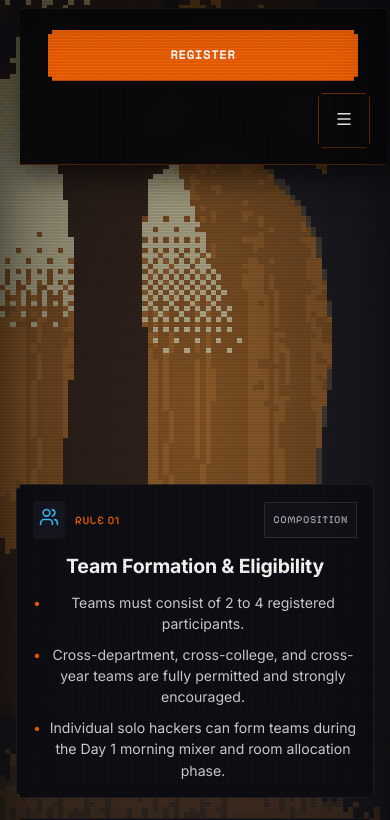
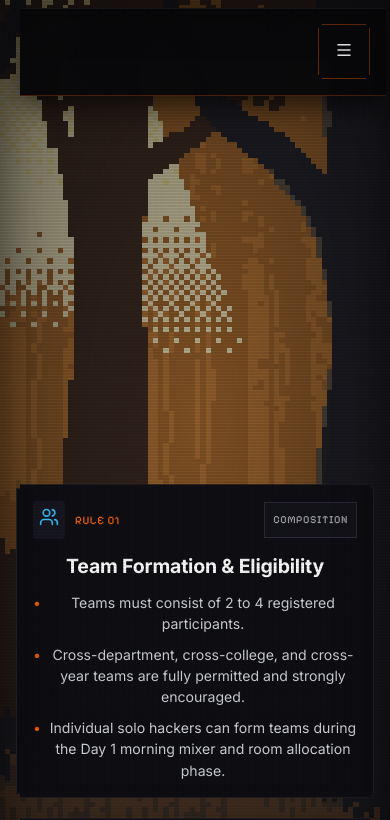
Before and after one commit to chsrikar/hackme-26, a React (Vite) app: page /rules in a window 390 px wide. Shown: the top 820 px of the page. Built offline with nearby package versions, Linux system fonts and the light colour scheme; a web font is replaced by a local one.

Commit message:
fix: hide Register button in mobile navbar, improve mobile menu layout

```diff
--- a/src/styles/global.css
+++ b/src/styles/global.css
@@ -310,14 +310,16 @@ a:hover {
   }
 
   .overmind-header {
+    position: fixed;
     top: 0;
     left: 0;
     right: 0;
     padding: 0;
+    z-index: 1000;
   }
 
   .overmind-nav-container {
-    padding: 12px 16px;
+    padding: 10px 16px;
     background: rgba(10, 10, 12, 0.98);
     border: none;
     border-bottom: 1px solid rgba(242, 98, 7, 0.3);
@@ -326,7 +328,7 @@ a:hover {
     display: flex;
     align-items: center;
     justify-content: space-between;
-    gap: 12px;
+    gap: 8px;
   }
 
   .overmind-nav-center {
@@ -342,58 +344,78 @@ a:hover {
   }
 
   .overmind-nav-center svg {
-    width: 22px !important;
-    height: 22px !important;
+    width: 24px !important;
+    height: 24px !important;
   }
 
   .overmind-nav-center span {
-    font-size: 0.9rem !important;
+    font-size: 0.85rem !important;
+  }
+
+  /* Hide Register button on mobile - will show in menu */
+  .overmind-nav-right > a,
+  .overmind-nav-right > .pixel-btn-wrap {
+    display: none !important;
   }
 
   .overmind-mobile-toggle {
-    display: flex;
-    order: 3;
+    display: flex !important;
     background: transparent;
     border: 1px solid rgba(242, 98, 7, 0.4);
     padding: 8px;
     border-radius: 4px;
+    cursor: pointer;
   }
 
   .overmind-mobile-toggle:hover {
-    background: rgba(242, 98, 7, 0.1);
+    background: rgba(242, 98, 7, 0.2);
+    border-color: rgba(242, 98, 7, 0.6);
   }
 
   .overmind-nav-right {
     display: flex;
-    gap: 8px;
+    gap: 0;
     order: 2;
   }
 
-  .overmind-nav-right .pixel-btn-wrap {
-    padding: 6px 12px;
-    font-size: 0.8rem;
-  }
-
   .overmind-mobile-menu {
+    position: fixed;
+    top: 50px;
+    left: 0;
+    right: 0;
     margin-top: 0;
     background: rgba(10, 10, 12, 0.98);
     border: none;
-    border-bottom: 1px solid rgba(242, 98, 7, 0.3);
-    padding: 12px 16px 16px;
+    border-bottom: 2px solid rgba(242, 98, 7, 0.4);
+    padding: 16px;
     clip-path: none;
+    max-height: calc(100vh - 50px);
+    overflow-y: auto;
+    z-index: 999;
   }
 
   .overmind-mobile-menu .nav-pixel-link {
     background: rgba(255, 255, 255, 0.05);
-    padding: 10px 14px;
+    padding: 12px 16px;
     margin-bottom: 8px;
-    border-radius: 4px;
-    display: block;
+    border-radius: 6px;
+    display: flex;
+    align-items: center;
     text-align: left;
+    font-size: 0.95rem;
+    color: #fff;
+    text-decoration: none;
+    transition: all 0.2s;
   }
 
   .overmind-mobile-menu .nav-pixel-link:hover {
-    background: rgba(242, 98, 7, 0.15);
+    background: rgba(242, 98, 7, 0.2);
+    transform: translateX(4px);
+  }
+
+  /* Adjust body padding for fixed header */
+  body {
+    padding-top: 50px;
   }
 
   /* Hide WebPet on mobile */
```
